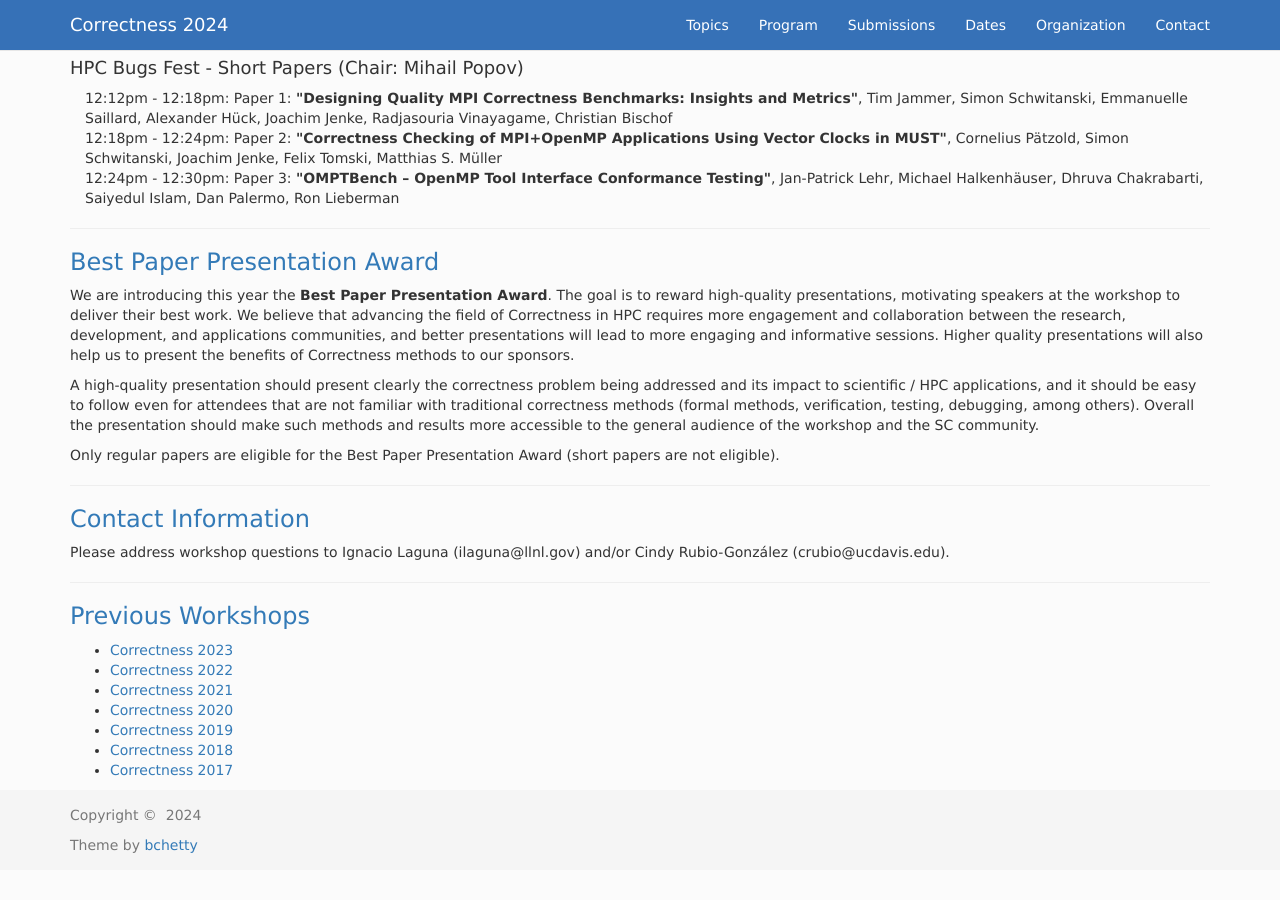
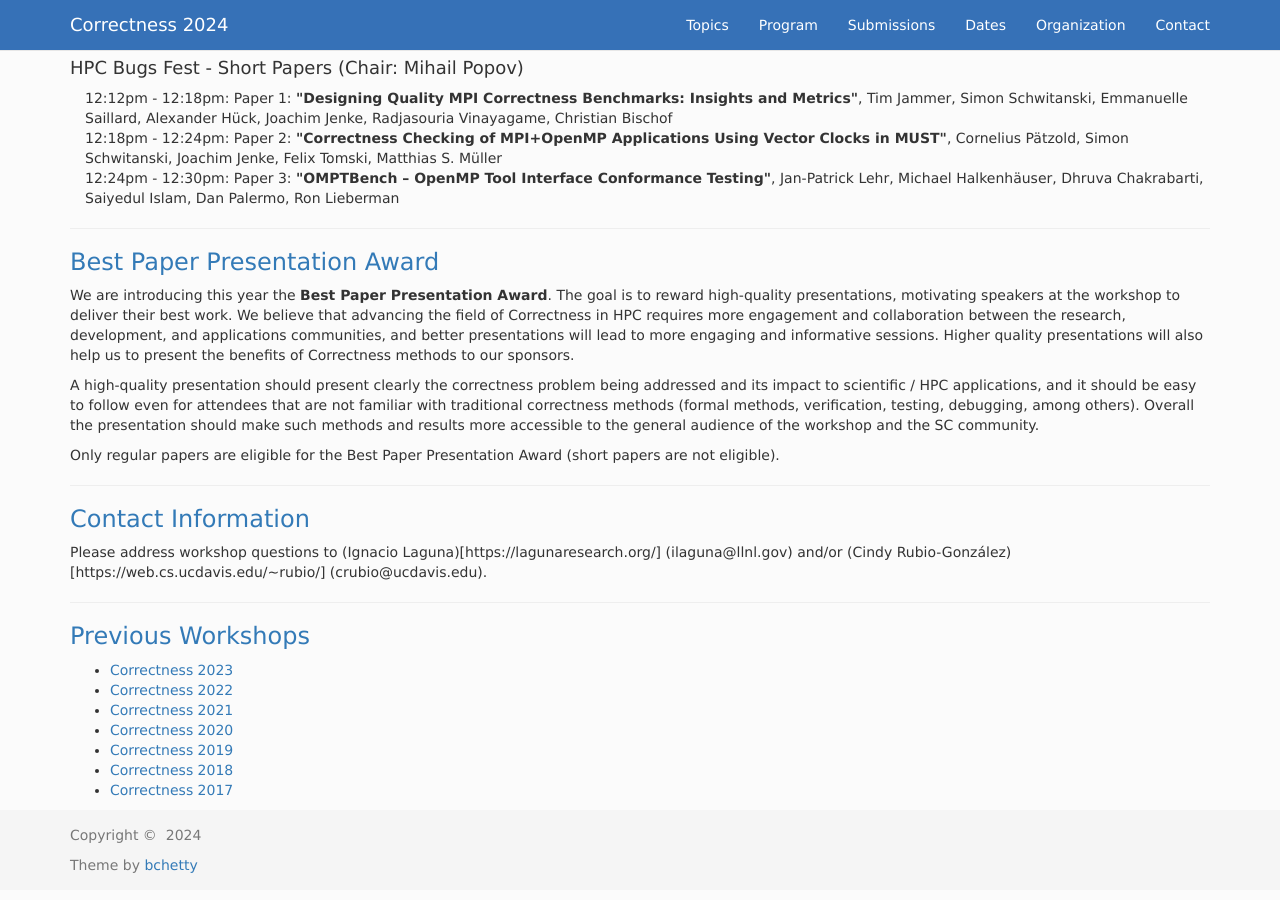
Before and after one commit to correctness-workshop/2024, a Jekyll site: the page built from index.md, in a window 1280 px wide and 900 px high, scrolled down 3715 px. Built offline with Jekyll 4.4.1, drawn with Linux system fonts in a browser that asks for light colours; nearby versions of some CDN libraries; the list of posts is cut into pages by our own code; part of the change alters nothing that is shown.

Commit message:
Update index.md

```diff
--- a/index.md
+++ b/index.md
@@ -221,7 +221,7 @@ Only regular papers are eligible for the Best Paper Presentation Award (short pa
 
 ---
 ###  <a class="anchor" name="contact">Contact Information</a>
-Please address workshop questions to Ignacio Laguna (ilaguna@llnl.gov) and/or Cindy Rubio-González (crubio@ucdavis.edu).
+Please address workshop questions to (Ignacio Laguna)[https://lagunaresearch.org/] (ilaguna@llnl.gov) and/or (Cindy Rubio-González)[https://web.cs.ucdavis.edu/~rubio/] (crubio@ucdavis.edu).
 
 ---
 ### <a class="anchor" name="previous">Previous Workshops</a>
```
